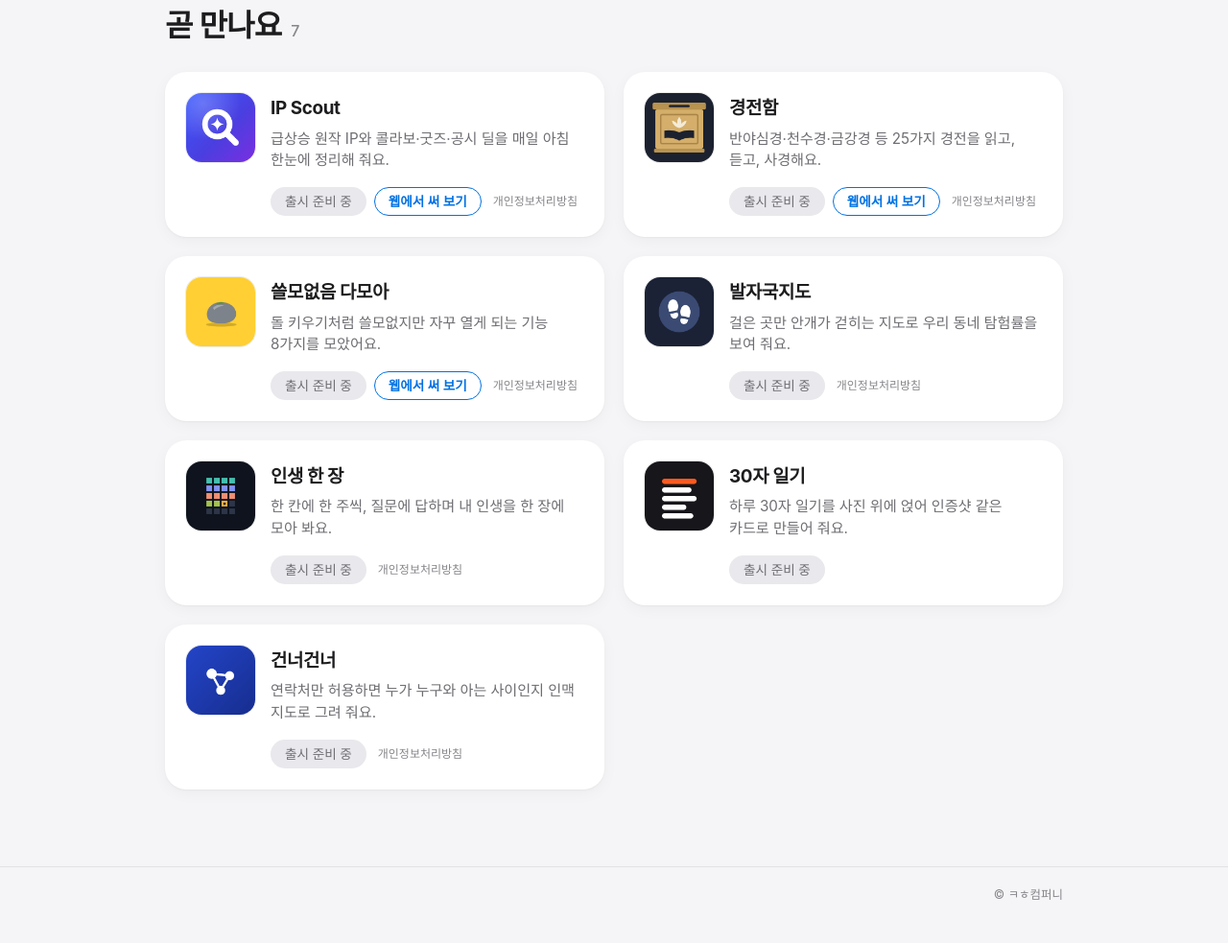
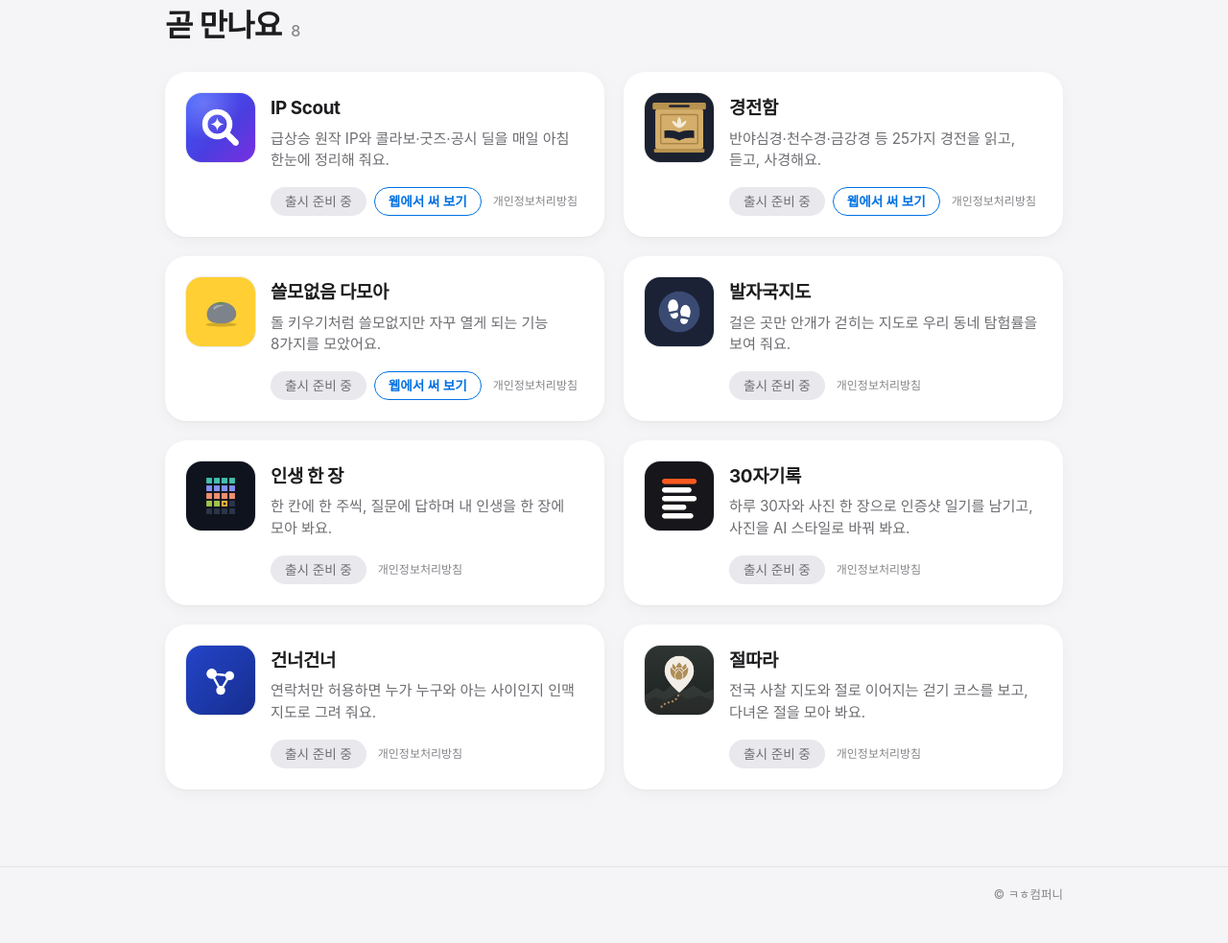
Before and after one commit to kwanghyeon-cpu/kwanghyeon-cpu.github.io, a plain HTML site: page index.html in a window 1280 px wide. Shown: the part 1232-2215 px from the top of the page at 96% size. Drawn offline with Linux system fonts and the light colour scheme; a web font is replaced by a local one.

Commit message:
앱 소개 페이지: 30자 일기 → 30자기록 이름 변경, 절따라 추가
Co-Authored-By: Claude Opus 5.5 <noreply@anthropic.com>

```diff
--- a/index.html
+++ b/index.html
@@ -273,7 +273,7 @@
 </section>
 
 <section id="upcoming">
-<div class="section-head reveal"><h2>곧 만나요</h2><span class="count">7</span></div>
+<div class="section-head reveal"><h2>곧 만나요</h2><span class="count">8</span></div>
 <div class="grid">
   <div class="card reveal">
     <img src="icons/ipscout.png" alt="IP Scout 앱 아이콘" />
@@ -338,12 +338,13 @@
     </div>
   </div>
   <div class="card reveal">
-    <img src="icons/fivelines.png" alt="30자 일기 앱 아이콘" />
+    <img src="icons/fivelines.png" alt="30자기록 앱 아이콘" />
     <div>
-      <h3>30자 일기</h3>
-      <p>하루 30자 일기를 사진 위에 얹어 인증샷 같은 카드로 만들어 줘요.</p>
+      <h3>30자기록</h3>
+      <p>하루 30자와 사진 한 장으로 인증샷 일기를 남기고, 사진을 AI 스타일로 바꿔 봐요.</p>
       <div class="links">
         <span class="soon">출시 준비 중</span>
+        <a class="privacy" href="https://kwanghyeon-cpu.github.io/thirty-log-privacy/">개인정보처리방침</a>
       </div>
     </div>
   </div>
@@ -356,6 +357,18 @@
       <div class="links">
         <span class="soon">출시 준비 중</span>
         <a class="privacy" href="https://geonneo.52-78-238-253.sslip.io/privacy">개인정보처리방침</a>
+      </div>
+    </div>
+  </div>
+
+  <div class="card reveal">
+    <img src="icons/jeolttara.png" alt="절따라 앱 아이콘" />
+    <div>
+      <h3>절따라</h3>
+      <p>전국 사찰 지도와 절로 이어지는 걷기 코스를 보고, 다녀온 절을 모아 봐요.</p>
+      <div class="links">
+        <span class="soon">출시 준비 중</span>
+        <a class="privacy" href="https://kwanghyeon-cpu.github.io/jeolttara-privacy/">개인정보처리방침</a>
       </div>
     </div>
   </div>
```
Also changed, not shown: icons/jeolttara.png (added).
